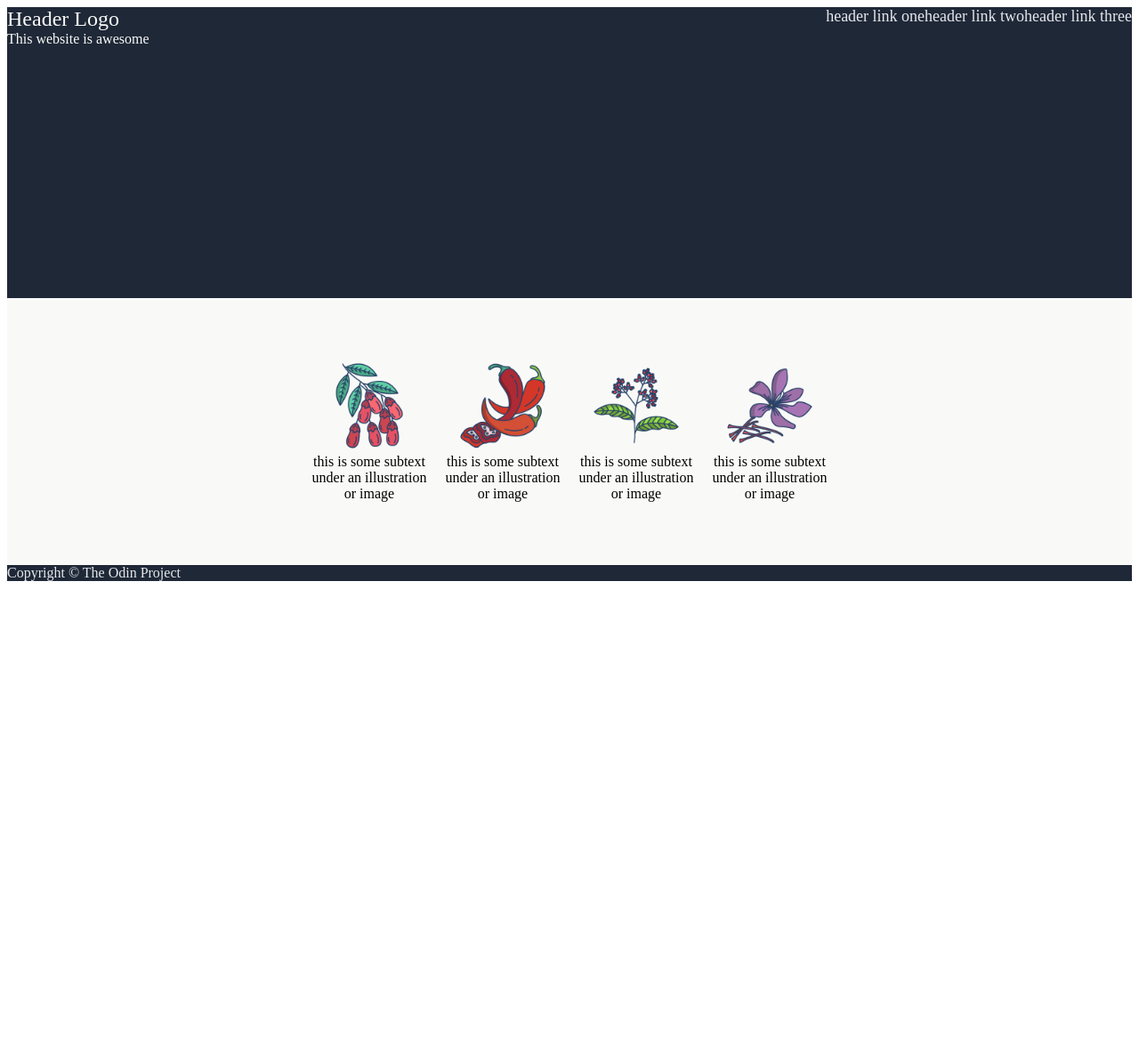
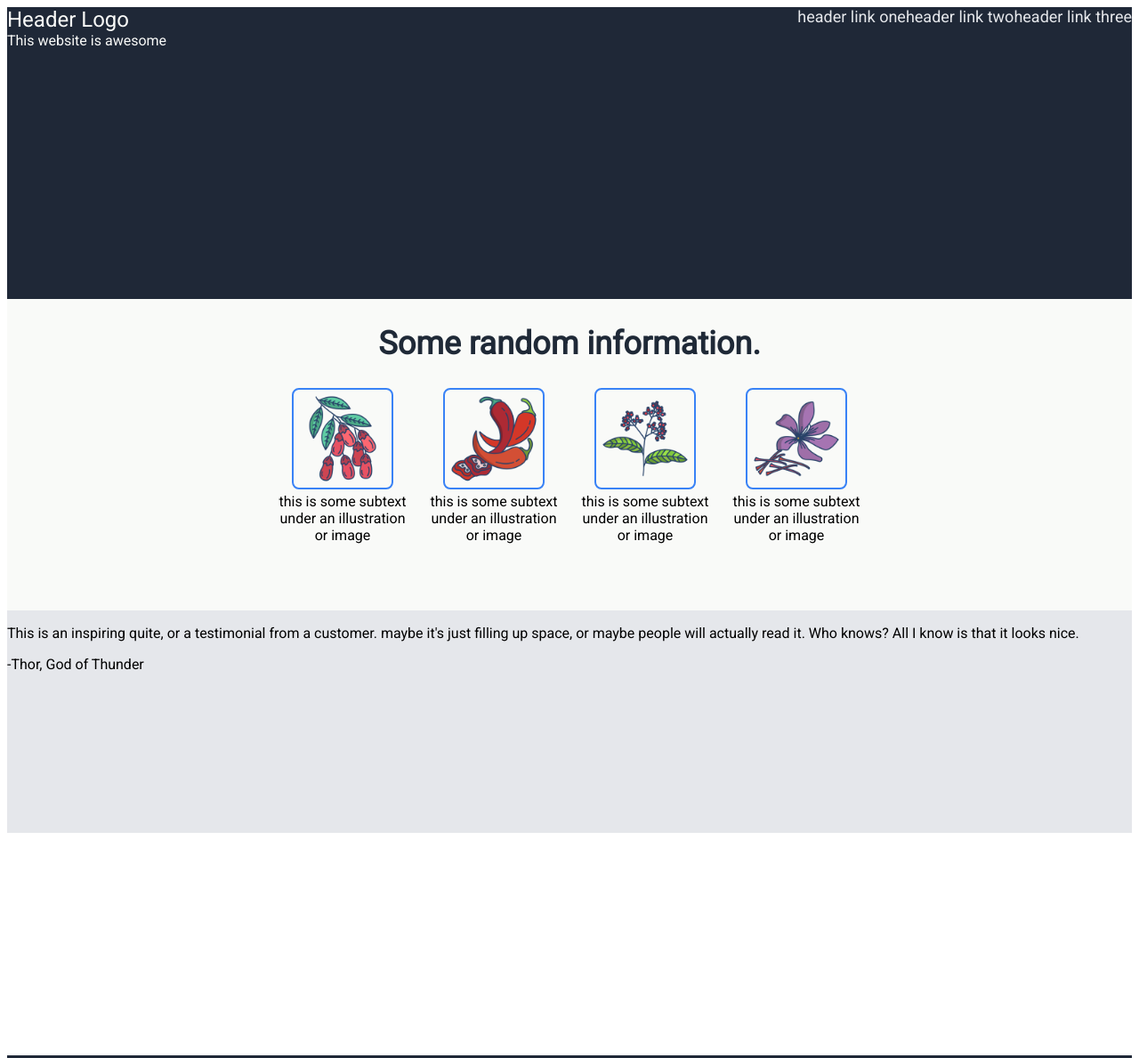
Before and after one commit to limaxophobiac/TOP-Landing-Page, a plain HTML site: page index.html in a window 1280 px wide. Shown: the top 1189 px of the page at 89% size. Before the commit the page ends 800 px from the top, so only its background shows below. Drawn offline with Linux system fonts and the light colour scheme.

Commit message:
progress?

```diff
--- a/index.html
+++ b/index.html
@@ -12,10 +12,12 @@
             <a href="www.google.com">header link two</a>
             <a href="www.google.com">header link three</a>
         </div>
-        <div class="content"></div>
+
+        <div class="content">
             <div class="hero">
                 This website is awesome
             </div>
+            <div class="infoheader">Some random information.</div>
             <div class="information">
                 <div class="imageinfo">
                     <img src="./images/barberry.png" alt="barberry">
@@ -34,8 +36,17 @@
                     <div class="text">this is some subtext under an illustration or image</div>
                 </div>
             </div>
+            <div class="quoteband">
+                <p class="quote">This is an inspiring quite, or a testimonial from a customer. maybe it's just filling up space,
+                    or maybe people will actually read it. Who knows? All I know is that it looks nice.</p>
+                <p class="quotation">-Thor, God of Thunder</p>
+            </div>
+            <div class="calltoaction"></div>
+        </div>
+
         <div class="footer">
             Copyright &COPY The Odin Project
         </div>
+
     </body>
 </html>
--- a/style.css
+++ b/style.css
@@ -1,3 +1,9 @@
+@import url('https://fonts.googleapis.com/css?family=Roboto&display=swap');
+
+* {
+    font-family: 'Roboto', 'Open Sans', Helvetica;
+}
+
 .body{
     display: flex;
     flex-direction: column;
@@ -15,18 +21,35 @@
     background-color: #1F2837;
 }
 
+.infoheader {
+    height: 100px;
+    display: flex;
+    justify-content: center;
+    align-items: center;
+    font-size: 36px;
+    color: #1F2937;
+    font-weight: 900;
+    background-color:#F9FAF8;
+
+}
+
 .information {
-    height: 300px;
+    height: 250px;
     display: flex;
     background-color:#F9FAF8;
     justify-content: center;
     text-align: center;
     gap: 20px;
-    align-items: center;
+    align-items: flex-start;
+}
+
+.calltoaction{
+    height: 250px;
 }
 
 .imageinfo{
-    width: 130px;
+    width: 150px;
+    flex: 0 0 auto;
 }
 
 .information img{
@@ -46,6 +69,12 @@
     color: #F9FAF8;
 }
 
+img{
+    border: 2px solid #3982F6;
+    padding: 5px;
+    border-radius: 8px;
+}
+
 a {
     text-decoration: none;
     color: #E5E7EB;
@@ -53,6 +82,15 @@ a {
 
 }
 
+.quoteband{
+    height: 250px;
+    background-color: #E5E7EB;
+}
+
 .footer {
     color: #E5E7EB;
+    height: 75px;
+    display: flex;
+    align-items: center;
+    justify-content: center;
 }
```
